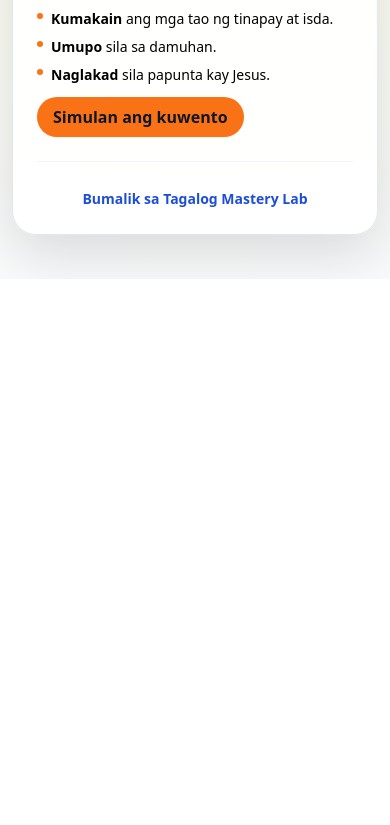
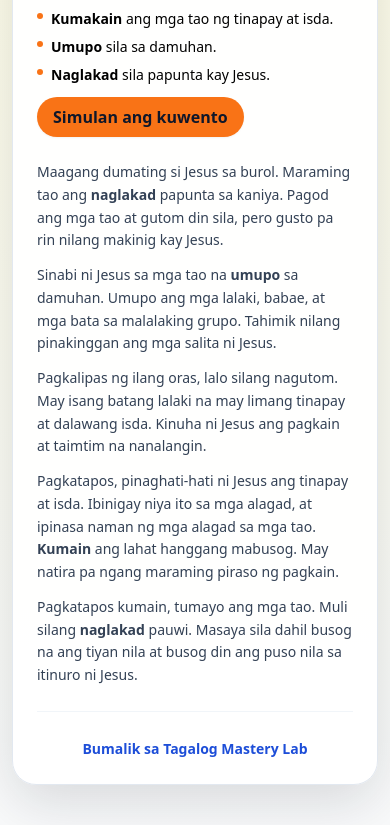
Before and after one commit to rayhartcares/hosmer-tagalog-public, a plain HTML site: page story-lab/unit1-jesus-feeds.html in a window 390 px wide. Shown: the part 565-1390 px from the top of the page. Before the commit the page ends 844 px from the top, so only its background shows below. Drawn offline with nearby package versions, Linux system fonts and the light colour scheme.

Commit message:
Update story section for Jesus feeds narrative
Replaced the original story section with a new narrative about Jesus feeding the crowd, enhancing the details and flow of the story.

```diff
--- a/story-lab/unit1-jesus-feeds.html
+++ b/story-lab/unit1-jesus-feeds.html
@@ -137,44 +137,35 @@
         </section>
 
         <!-- STEP 2: Story -->
-        <section id="step-2" class="step-panel hidden space-y-4">
-          <h2 class="text-lg font-semibold text-slate-900">
-            2. Basahin ang maikling kuwento
-          </h2>
-
         <article class="space-y-3 text-sm sm:text-base leading-relaxed text-slate-700">
     <p>
-              Maagang <span class="font-semibold">naglakad</span> ang maraming tao papunta sa
-              burol para makinig kay Jesus. Mainit ang araw, pero
-              <span class="font-semibold">naglakad</span> pa rin sila dahil gusto nilang
-              makarinig ng mabubuting balita.
+      Maagang dumating si Jesus sa burol. Maraming tao ang
+      <span class="font-semibold">naglakad</span> papunta sa kaniya. Pagod ang mga tao
+      at gutom din sila, pero gusto pa rin nilang makinig kay Jesus.
     </p>
     <p>
-              Pagdating nila, sinabi ni Jesus sa kanila na
-              <span class="font-semibold">umupo</span> sila sa damuhan. Umupo ang mga lalaki,
-              babae, at mga bata sa malalaking grupo. Tahimik silang
-              nakinig kay Jesus.
+      Sinabi ni Jesus sa mga tao na
+      <span class="font-semibold">umupo</span> sa damuhan. Umupo ang mga lalaki, babae,
+      at mga bata sa malalaking grupo. Tahimik nilang pinakinggan ang mga salita
+      ni Jesus.
     </p>
     <p>
-              Pagkalipas ng mahabang oras, nagutom ang mga tao. May
-              batang lalaki na may dalang limang tinapay at dalawang isda.
-              Nanalangin si Jesus, pinagpira-piraso ang tinapay at isda, at
-              ibinigay sa mga alagad.
+      Pagkalipas ng ilang oras, lalo silang nagutom. May isang batang lalaki na
+      may limang tinapay at dalawang isda. Kinuha ni Jesus ang pagkain at
+      taimtim na nanalangin.
     </p>
     <p>
-              Ipinamigay ng mga alagad ang pagkain sa mga tao. Lahat sila
-              <span class="font-semibold">kumain</span> hanggang mabusog. May natira pang
-              maraming piraso pagkatapos.
+      Pagkatapos, pinaghati-hati ni Jesus ang tinapay at isda. Ibinigay niya ito
+      sa mga alagad, at ipinasa naman ng mga alagad sa mga tao.
+      <span class="font-semibold">Kumain</span> ang lahat hanggang mabusog. May natira
+      pa ngang maraming piraso ng pagkain.
+    </p>
+    <p>
+      Pagkatapos kumain, tumayo ang mga tao. Muli silang
+      <span class="font-semibold">naglakad</span> pauwi. Masaya sila dahil busog na ang
+      tiyan nila at busog din ang puso nila sa itinuro ni Jesus.
     </p>
   </article>
-
-          <p class="text-xs sm:text-sm text-slate-500">
-            Tip: Subukang sabihin ang kuwento gamit ang simpleng pangungusap
-            tulad ng “<span class="font-semibold">Kumain sila.</span>”
-            “<span class="font-semibold">Umupo ang mga tao.</span>”
-            “<span class="font-semibold">Naglakad sila papunta kay Jesus.</span>”
-          </p>
-        </section>
 
         <!-- STEP 3: Questions -->
         <section id="step-3" class="step-panel hidden space-y-4">
```
Lines whose indentation alone changed are shown as unchanged.
